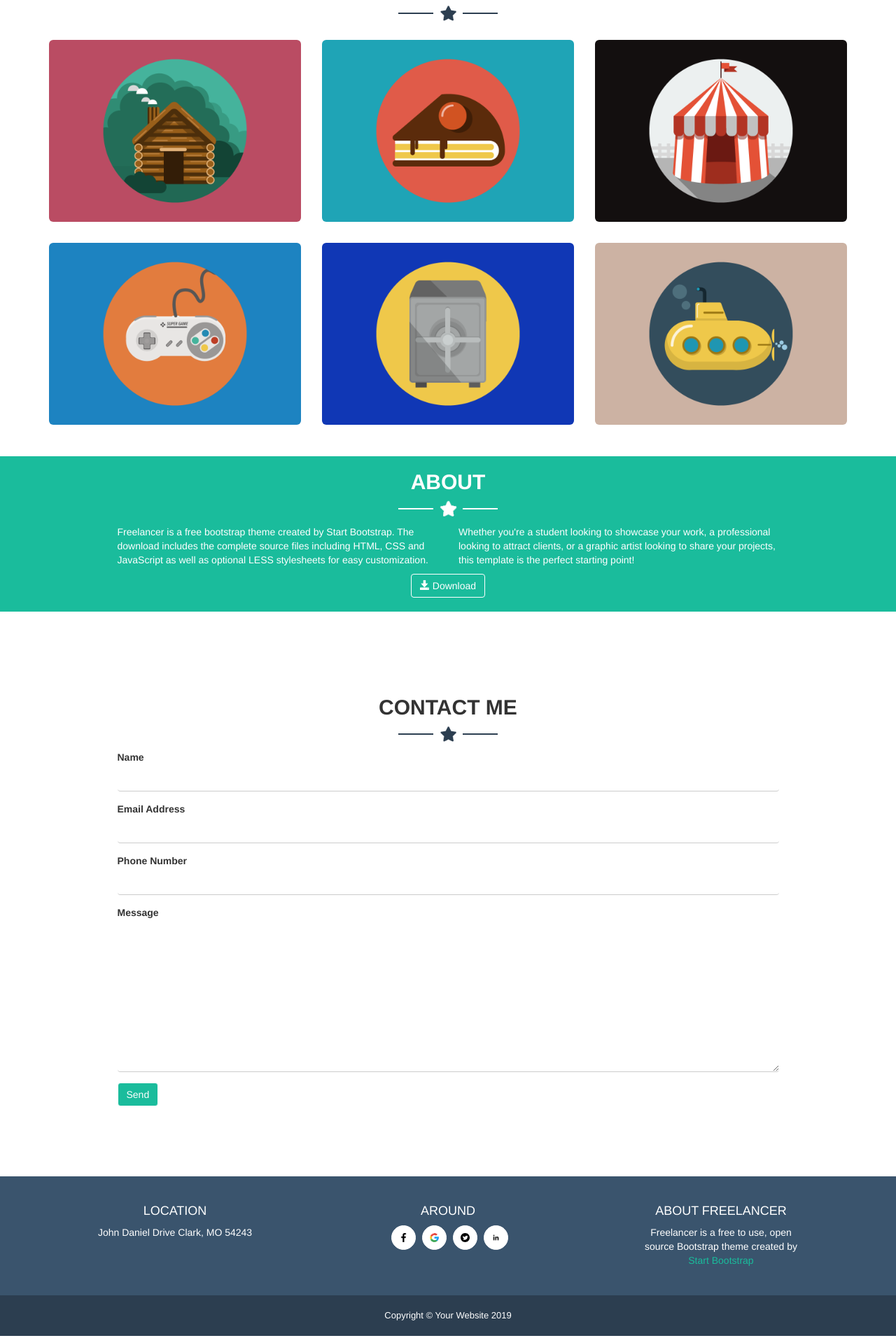
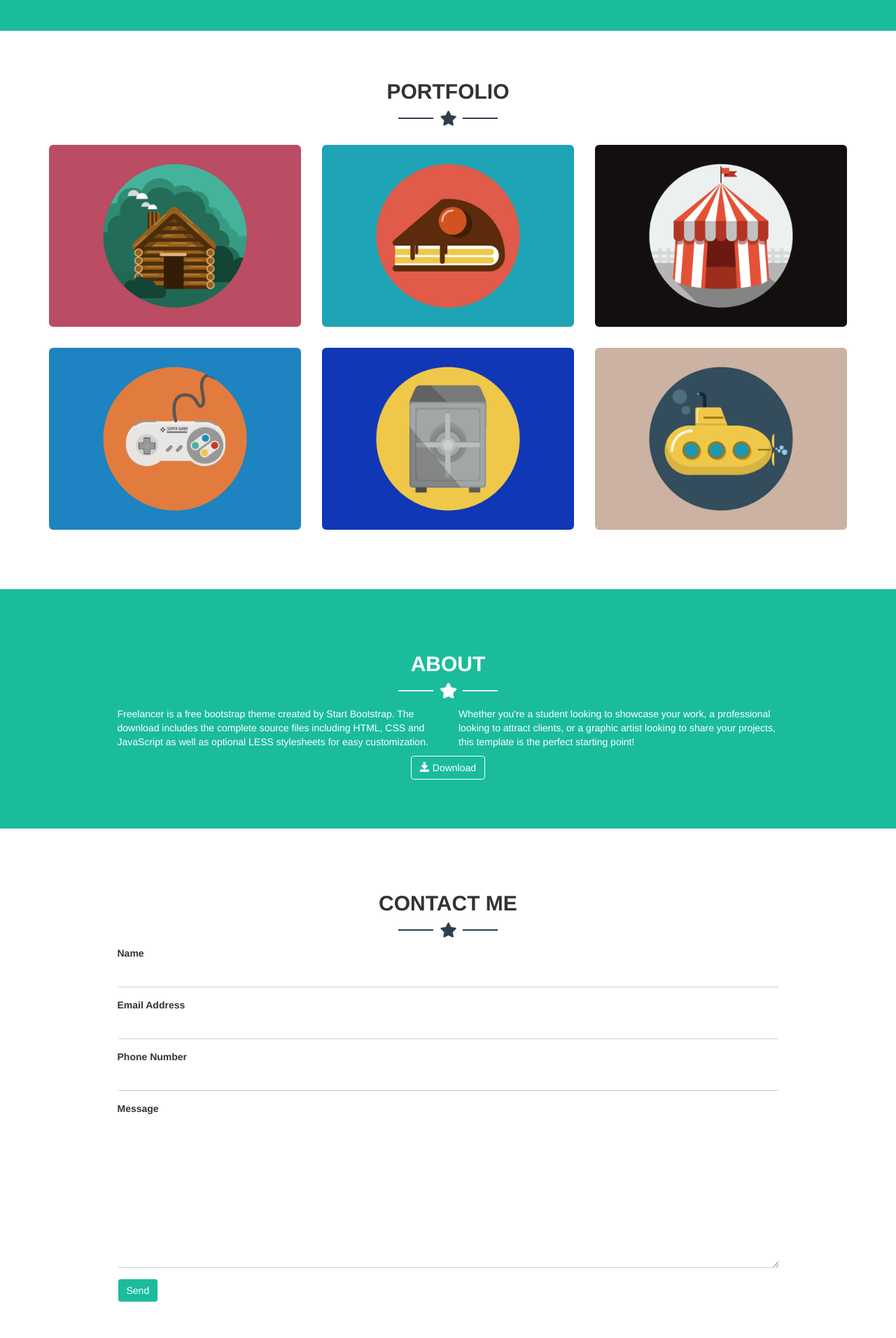
Before and after one commit to Giulia-M/html-css-bootstrap-freelancer, a plain HTML site: page index.html in a window 1280 px wide. Shown: the part 493-2405 px from the top of the page at 70% size. Drawn offline with nearby package versions, Linux system fonts and the light colour scheme.

Commit message:
inserisco il padding a tutte le section per uniformare layout

```diff
--- a/index.html
+++ b/index.html
@@ -73,7 +73,7 @@
 
             <section class="box-portfolio">
                 <div class="container">
-                    <h2 class="font-weight text-center text-uppercase">PORTFOLIO</h2>
+                    <h2 class="font-weight text-center text-uppercase mt-0">PORTFOLIO</h2>
 
                     <div class="my-star text-center center-block">
                         <span class="line-dark"></span>
--- a/style.css
+++ b/style.css
@@ -28,7 +28,9 @@ a:focus {
 }
 .box-avatar, .box-about {
     background-color: #1abc9c;
-    padding-bottom: 20px;
+    /* padding-bottom: 30px;
+    padding-top: 30px; */
+
 }
 .my-text {
     color:#fff;
@@ -55,10 +57,10 @@ div>ul>li>a {
     color: white;
 }
 /* box portfolio */
-.box-portfolio {
+/* .box-portfolio {
     padding-top: 20px;
     padding-bottom: 30px;
-}
+} */
 .box-img {
     margin: 15px 0;
 }
@@ -91,10 +93,10 @@ div>ul>li>a {
     border-right: none;
     box-shadow: none;
 }
-.contact-me {
-    padding-top: 100px;
-    padding-bottom: 100px;
-}
+/* .contact-me {
+    padding-top: 30px;
+    padding-bottom: 30px;
+} */
 
 /* footer */
 
@@ -115,18 +117,37 @@ footer .footer-img-box{
 
 .bg-dark-footer {
     background-color: #3a546d;
-    padding-top: 30px;
+    /* padding-top: 30px; */
 
 }
 .bg-darker {
     background-color: #2c3e50;
 }
 .copyright{
-    padding: 20px 0;
+    /* padding: 20px 0; */
 }
 .padding-bot {
-    padding-bottom: 30px;
+    /* padding-bottom: 30px; */
 }
 .font-size {
     font-size: small;
 }
+/* per rendere uniforme il layout */
+main>section {
+    padding-top: 70px;
+    padding-bottom: 70px;
+}
+footer > section {
+    padding-top: 20px;
+    padding-bottom: 30px;
+}
+
+/* classi utilities */
+
+/* margin top a zero */
+.mt-0 {
+    margin-top: 0;
+}
+.mb-0 {
+    margin-bottom: 0;
+}
```
